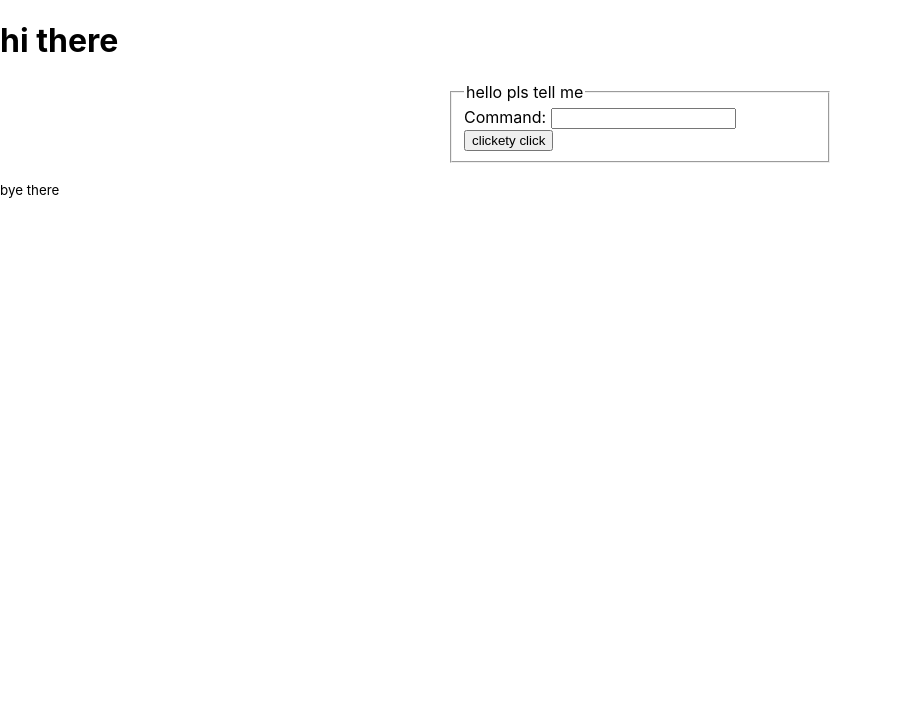
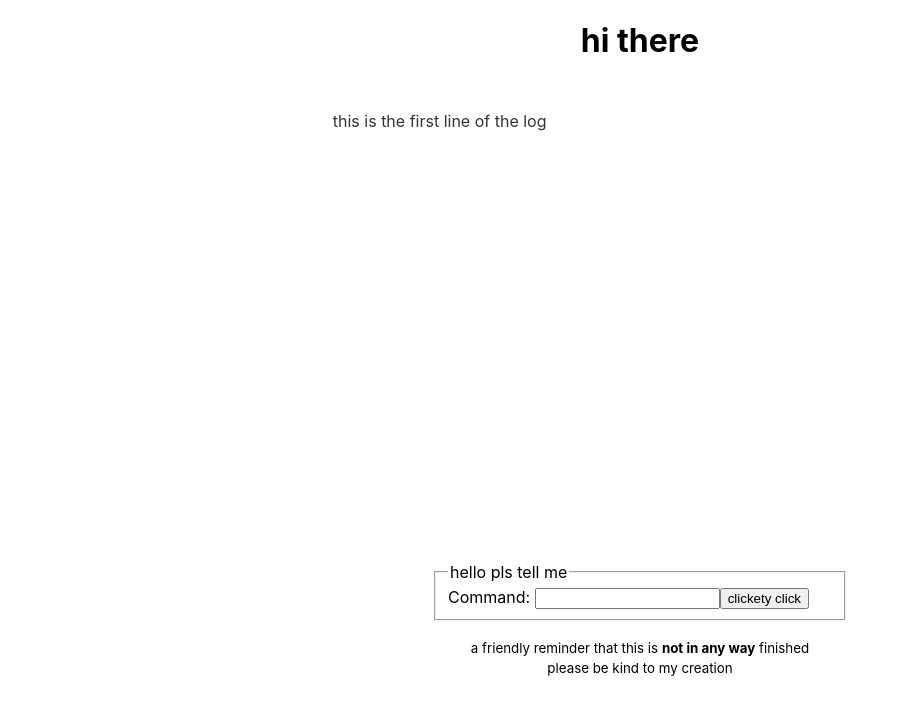
Before and after one commit to toberge/narrationizer, a React (Create React App) app: page / in a window 1280 px wide. Shown: the top 714 px of the page, without its empty margins (0-908 px from the left). Built offline with nearby package versions, Linux system fonts and the light colour scheme.

Commit message:
Fleshed out GUI a little, cleaned up test and logging

```diff
--- a/src/App.css
+++ b/src/App.css
@@ -1,4 +1,13 @@
+h1, footer {
+  text-align: center;
+}
+
 main {
+  width: 50vw;
+  margin: 0 auto;
+}
+
+main fieldset {
   width: 30vw;
   margin: 0 auto;
 }
--- a/src/App.tsx
+++ b/src/App.tsx
@@ -12,7 +12,13 @@ const App: React.FC = () => {
         <FormContainer />
       </main>
       <footer>
-        <small>bye there</small>
+        <p>
+          <small>
+            a friendly reminder that this is <strong>not in any way</strong> finished
+          </small>
+          <br />
+          <small>please be kind to my creation</small>
+        </p>
       </footer>
     </div>
   );
--- a/src/components/InputBox.tsx
+++ b/src/components/InputBox.tsx
@@ -1,5 +1,6 @@
 import React, { SyntheticEvent } from 'react';
 import { parse } from '../game/Parser';
+import Log from './Log';
 
 const Form = ({
   onChange,
@@ -17,26 +18,27 @@ const Form = ({
 
 export class FormContainer extends React.Component<
   {},
-  { command: string; feedback: string | null | React.ReactText[] }
+  { command: string; feedback: string[] }
 > {
   constructor(props: any) {
     super(props);
-    this.state = { command: '', feedback: '' };
+    this.state = { command: '', feedback: ['this is the first line of the log'] };
   }
 
-  doTHings() {
+  updateLog() {
     const thing = parse(this.state.command);
-    return thing ? thing.toString() : 'nah';
+    return [...this.state.feedback, thing ? thing.toString() : 'nah'];
+    // return this.state.feedback.push(thing ? thing.toString() : 'nah');
   }
 
   render() {
     return (
       <>
+        <Log text={this.state.feedback} />
         <Form
           onChange={command => this.setState({ command: command })}
-          onSubmit={() => this.setState({ feedback: this.doTHings() })}
+          onSubmit={() => this.setState({ feedback: this.updateLog() })}
         />
-        <p>{this.state.feedback}</p>
       </>
     );
   }
--- /dev/null
+++ b/src/components/Log.css
@@ -0,0 +1,11 @@
+#log {
+  box-sizing: border-box;
+  height: 60vh;
+  width: 100%;
+  padding: 2%;
+
+  overflow: hidden;
+  scroll-behavior: smooth;
+
+  color: #333;
+}
--- /dev/null
+++ b/src/components/Log.tsx
@@ -0,0 +1,19 @@
+import React, { RefObject } from 'react';
+import './Log.css';
+
+export default class Log extends React.Component<{ text: string[] }, {}> {
+  private bottomRef = React.createRef<HTMLDivElement>();
+
+  componentDidUpdate(prevProps: Readonly<{ text: string[] }>, prevState: Readonly<{}>, snapshot?: any): void {
+    if (this.bottomRef.current) this.bottomRef.current.scrollIntoView({ behavior: 'smooth' });
+  }
+
+  render() {
+    return (
+      <div id="log">
+        {this.props.text.map((text, i) => <p key={i}>{text}</p>)}
+        <div ref={this.bottomRef} />
+      </div>
+    );
+  }
+}
```
Also changed, not shown: src/game/Parser.ts (+4 -10 lines), src/game/Stack.ts (deleted, +0 -11 lines), 1 other file (tests, documents, lock files or other folders).
